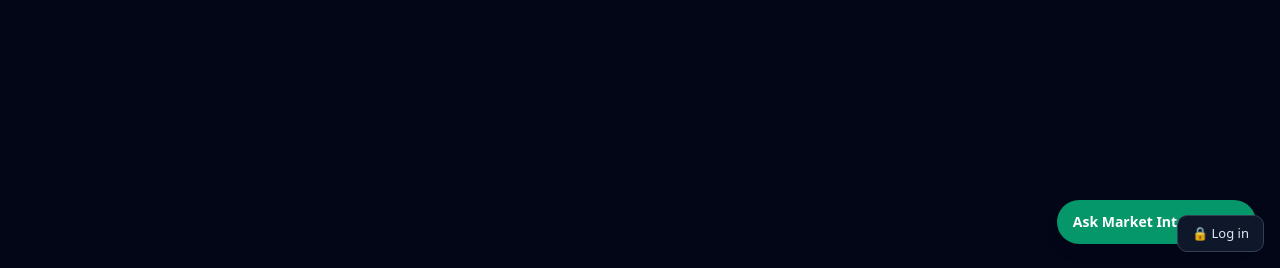
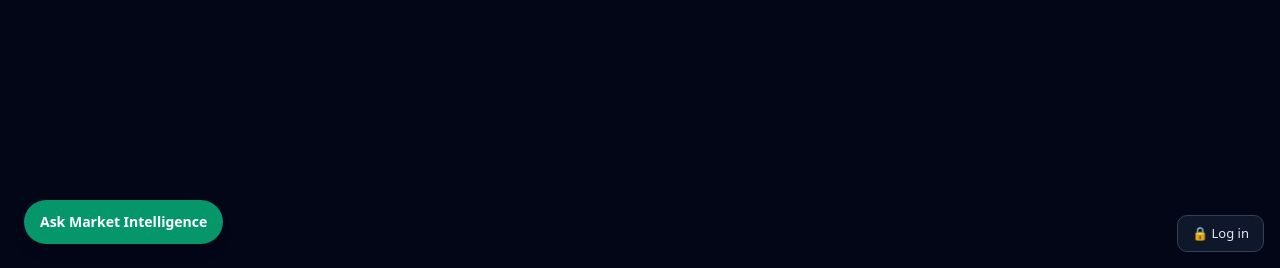
Before and after one commit to Sri1513/de-job-intelligence, a Python web app: template src/dashboard/templates/dashboard.html in a window 1280 px wide. Shown: the part 532-800 px from the top of the page. Run offline with Jinja, Linux system fonts and the light colour scheme; the template is opened without the code that fills it, so the values that code supplies are empty; some libraries are stand-ins or nearby versions.

Commit message:
Market chat: move drawer button to bottom-left
The drawer button sat at bottom-right, the exact corner where auth.js
injects the floating Log in / Log out button (fixed bottom:16px,
right:16px), so the two overlapped. The Ask button and its panel now
dock at bottom-left instead. auth.js itself is untouched, so no
cache-bust bump is needed.

```diff
--- a/src/dashboard/templates/dashboard.html
+++ b/src/dashboard/templates/dashboard.html
@@ -739,8 +739,8 @@
     <!-- Ask Market Intelligence drawer: grounded on the public MCP surface.
          Answers and wire traces are rendered as text (textContent), never
          as HTML, so model or server output cannot inject markup here. -->
-    <button id="market-chat-open" class="fixed bottom-6 right-6 z-50 px-4 py-3 rounded-full font-semibold text-sm bg-emerald-600 text-white shadow-lg hover:bg-emerald-500">Ask Market Intelligence</button>
-    <div id="market-chat-panel" class="fixed bottom-24 right-6 z-50 hidden w-[380px] max-w-[calc(100vw-2rem)] bg-slate-900 border border-slate-800 rounded-2xl shadow-2xl">
+    <button id="market-chat-open" class="fixed bottom-6 left-6 z-50 px-4 py-3 rounded-full font-semibold text-sm bg-emerald-600 text-white shadow-lg hover:bg-emerald-500">Ask Market Intelligence</button>
+    <div id="market-chat-panel" class="fixed bottom-24 left-6 z-50 hidden w-[380px] max-w-[calc(100vw-2rem)] bg-slate-900 border border-slate-800 rounded-2xl shadow-2xl">
         <div class="flex items-center justify-between px-4 py-3 border-b border-slate-800">
             <span class="font-semibold text-sm text-slate-100">Ask Market Intelligence</span>
             <button id="market-chat-close" class="text-slate-400 hover:text-white text-lg leading-none">&times;</button>
```
